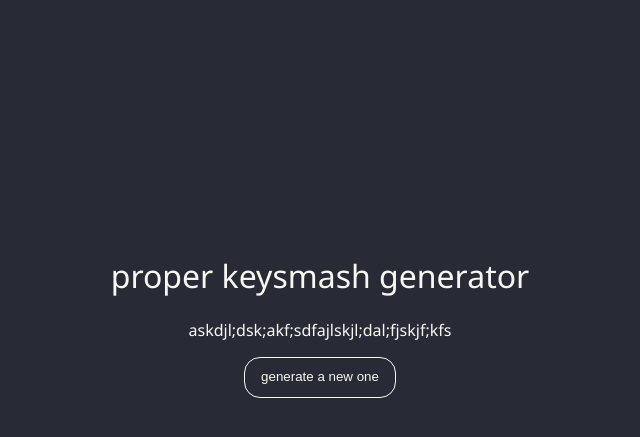
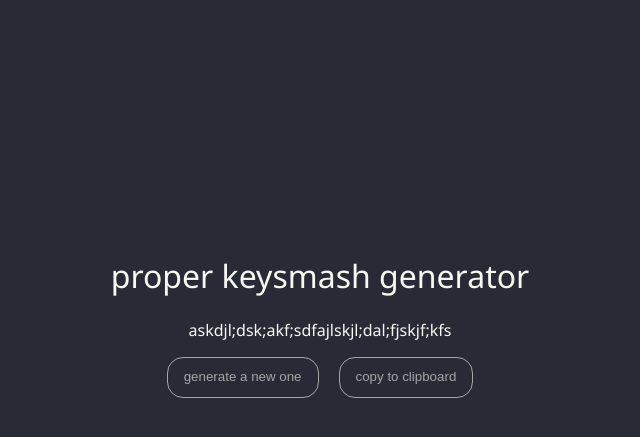
Before and after one commit to galenguyer/galenguyer.github.io.v1, a Jekyll site: the page keysmash.html, which Jekyll copies as it is, in a window 1280 px wide. Shown: the top 437 px of the page, without its empty margins (320-960 px from the left). Built offline with Jekyll 4.4.1, drawn with Linux system fonts in a browser that asks for light colours.

Commit message:
Add copy keysmash button

```diff
--- a/keysmash.html
+++ b/keysmash.html
@@ -25,22 +25,32 @@
             font-weight: 300;
         }
 
+        #buttons {
+            display: inline-flex;
+            flex-wrap: wrap;
+            justify-content: center;
+        }
+
         button {
             background: inherit;
-            color: inherit;
-            border: 1.5px solid rgb(248, 248, 242);
+            color: rgba(248, 248, 242, 0.6);
+            border: 1px solid rgba(248, 248, 242, 0.6);
             border-radius: 16px;
             padding: 12px 16px 14px 16px;
+            margin: 0px 10px 12px 10px;
             line-height: 100%;
             font-weight: 200;
-            -moz-transition: background-color 0.2s ease-in-out;
-            -webkit-transition: background-color 0.2s ease-in-out;
-            -ms-transition: background-color 0.2s ease-in-out;
-            transition: background-color 0.2s ease-in-out;
+            flex: none;
+            -moz-transition: background-color 0.2s ease-in-out, color 0.2s ease-in-out, border-color 0.2s ease-in-out;
+            -webkit-transition: background-color 0.2s ease-in-out, color 0.2s ease-in-out, border-color 0.2s ease-in-out;
+            -ms-transition: background-color 0.2s ease-in-out, color 0.2s ease-in-out, border-color 0.2s ease-in-out;
+            transition: background-color 0.2s ease-in-out, color 0.2s ease-in-out, border-color 0.2s ease-in-out;
         }
 
         button:hover {
             background: rgba(248, 248, 242, 0.1);
+            color: rgba(248, 248, 242, 0.8);
+            border: 1px solid rgba(248, 248, 242, 0.8);
         }
     </style>
 </head>
@@ -52,7 +62,10 @@
         <p id='keysmash'>
             <noscript>you need to enable javascript for this to work!</noscript>
         </p>
-        <button onclick="generateSmash(18 + (Math.floor(Math.random()*24)));">generate a new one</button>
+        <div id='buttons'>
+            <button onclick="generateSmash(18 + (Math.floor(Math.random()*24)));">generate a new one</button>
+            <button onclick="copyElementText('keysmash');">copy to clipboard</button>
+        </div>
         <script>
             // Original code in C# by @HOGGARB
             function generateSmash(length) {
@@ -69,6 +82,17 @@
                 }
                 document.getElementById('keysmash').innerText = result;
             }
+
+            function copyElementText(id) {
+                var text = document.getElementById(id).innerText;
+                var elem = document.createElement("textarea");
+                document.body.appendChild(elem);
+                elem.value = text;
+                elem.select();
+                elem.setSelectionRange(0, 99999); /*For mobile devices*/
+                document.execCommand("copy");
+                document.body.removeChild(elem);
+            }
             generateSmash(18 + (Math.floor(Math.random() * 24)));
         </script>
     </div>
```
